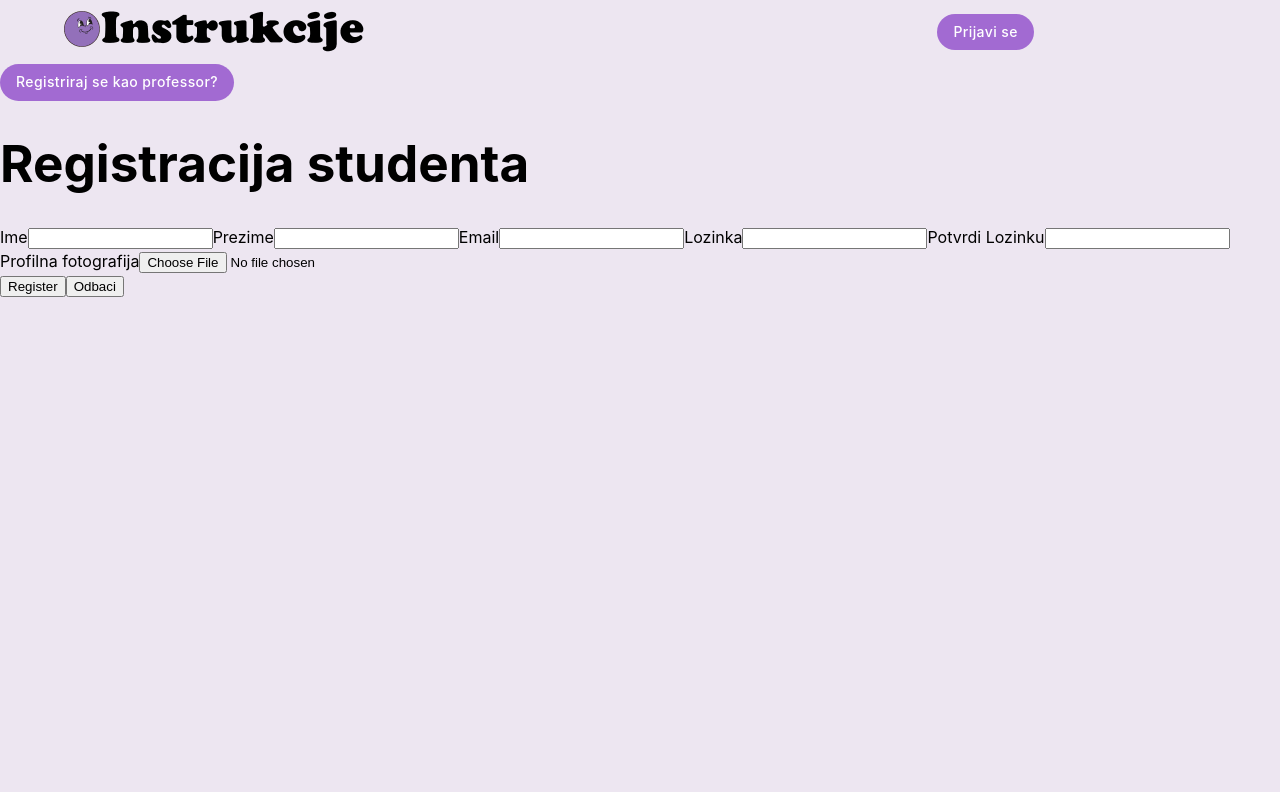
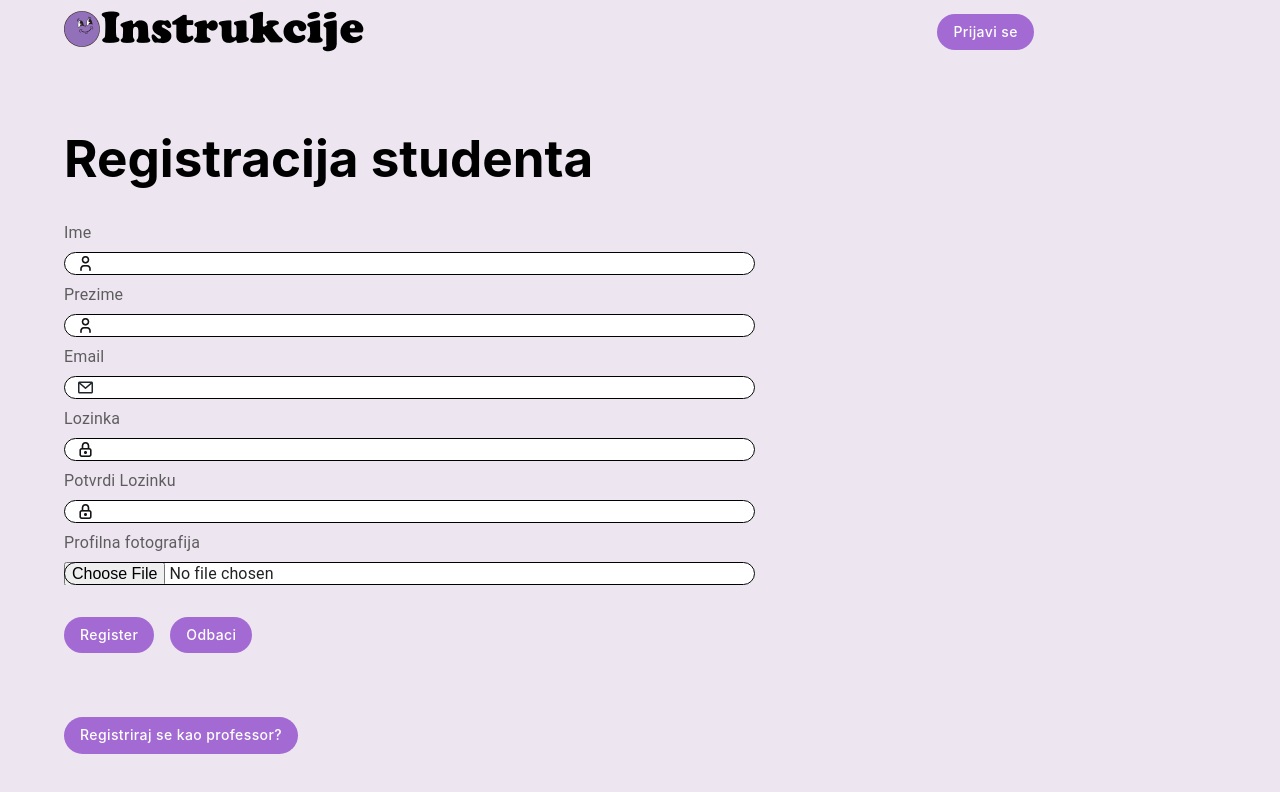
Before and after one commit to velimirkovacic/velimir-kovacic-dotnet, a React (Vite) app: page /register in a window 1280 px wide. Shown: the top 792 px of the page. Built offline with nearby package versions, Linux system fonts and the light colour scheme.

Commit message:
register page css

```diff
--- a/src/pages/registerpage/RegisterPage.css
+++ b/src/pages/registerpage/RegisterPage.css
@@ -0,0 +1,21 @@
+.register-wrapper {
+    width: 100vw;
+    height: fit-content;
+    display: flex;
+    justify-content: center;
+}
+
+.register-container {
+    width: 90%;
+    margin: 2rem 0;
+    display: flex;
+    flex-direction: column;
+}
+
+.register-form {
+    display: flex;
+    flex-direction: column;
+    margin-bottom: 2rem;
+    width: 60%;
+    gap: 0.5rem;
+}
--- a/src/pages/registerpage/RegisterPage.jsx
+++ b/src/pages/registerpage/RegisterPage.jsx
@@ -1,5 +1,13 @@
-import React, { useState } from "react";
-import { Button } from "@mui/material";
+import { useState } from "react";
+import {
+  Button,
+  FormControl,
+  InputAdornment,
+  InputLabel,
+  OutlinedInput,
+} from "@mui/material";
+
+import "./RegisterPage.css";
 import { handlerRegister } from "../../api/AuthApi";
 
 function RegisterPage() {
@@ -24,12 +32,12 @@ function RegisterPage() {
 
     // Prepare the data to be sent
     const studentData = new FormData();
-    studentData.append('name', studentName);
-    studentData.append('surname', studentSurname);
-    studentData.append('email', studentEmail);
-    studentData.append('password', studentPassword);
-    studentData.append('confirmPassword', studentConfirmPassword);
-    studentData.append('profilePicture', studentProfilePicture);
+    studentData.append("name", studentName);
+    studentData.append("surname", studentSurname);
+    studentData.append("email", studentEmail);
+    studentData.append("password", studentPassword);
+    studentData.append("confirmPassword", studentConfirmPassword);
+    studentData.append("profilePicture", studentProfilePicture);
 
     console.log(studentData);
 
@@ -41,12 +49,12 @@ function RegisterPage() {
     event.preventDefault();
 
     const professorData = new FormData();
-    professorData.append('name', professorName);
-    professorData.append('surname', professorSurname);
-    professorData.append('email', professorEmail);
-    professorData.append('password', professorPassword);
-    professorData.append('confirmPassword', professorConfirmPassword);
-    professorData.append('profilePicture', professorProfilePicture);
+    professorData.append("name", professorName);
+    professorData.append("surname", professorSurname);
+    professorData.append("email", professorEmail);
+    professorData.append("password", professorPassword);
+    professorData.append("confirmPassword", professorConfirmPassword);
+    professorData.append("profilePicture", professorProfilePicture);
 
     console.log(professorData);
 
@@ -63,60 +71,113 @@ function RegisterPage() {
 
   return (
     <>
-    <Button variant="contained" onClick={() => setShowStudentForm(!showStudentForm)}>
-      Registriraj se kao {showStudentForm ? 'professor' : 'student'}?
-    </Button>
       {showStudentForm ? (
-      <div>
+        <div className="register-wrapper">
+          <div className="register-container">
             <h1>Registracija studenta</h1>
             <form onSubmit={handleStudentSubmit}>
-          <div>
-            <label htmlFor="name">Ime</label>
-            <input
+              <div className="register-form">
+                <InputLabel htmlFor="name">Ime</InputLabel>
+                <OutlinedInput
+                  id="name"
                   type="text"
-              id="name"
                   value={studentName}
                   onChange={(e) => setStudentName(e.target.value)}
+                  startAdornment={
+                    <InputAdornment position="start">
+                      <img
+                        src="/icons/person-icon.svg"
+                        style={{ height: "15px", width: "15px" }}
+                      />
+                    </InputAdornment>
+                  }
                 />
 
-            <label htmlFor="surname">Prezime</label>
-            <input
+                <InputLabel htmlFor="surname">Prezime</InputLabel>
+                <OutlinedInput
+                  id="surname"
                   type="text"
-              id="surname"
                   value={studentSurname}
                   onChange={(e) => setStudentSurname(e.target.value)}
+                  startAdornment={
+                    <InputAdornment position="start">
+                      <img
+                        src="/icons/person-icon.svg"
+                        style={{ height: "15px", width: "15px" }}
+                      />
+                    </InputAdornment>
+                  }
                 />
 
-            <label htmlFor="email">Email</label>
-            <input
+                <InputLabel htmlFor="email">Email</InputLabel>
+                <OutlinedInput
+                  id="email"
                   type="email"
-              id="email"
                   value={studentEmail}
                   onChange={(e) => setStudentEmail(e.target.value)}
+                  startAdornment={
+                    <InputAdornment position="start">
+                      <img
+                        src="/icons/email-icon.svg"
+                        style={{ height: "15px", width: "15px" }}
+                      />
+                    </InputAdornment>
+                  }
                 />
 
-            <label htmlFor="password">Lozinka</label>
-            <input
+                <InputLabel htmlFor="password">Lozinka</InputLabel>
+                <OutlinedInput
+                  id="password"
                   type="password"
-              id="password"
                   value={studentPassword}
                   onChange={(e) => setStudentPassword(e.target.value)}
+                  startAdornment={
+                    <InputAdornment position="start">
+                      <img
+                        src="/icons/password-icon.svg"
+                        style={{ height: "15px", width: "15px" }}
+                      />
+                    </InputAdornment>
+                  }
                 />
 
-            <label htmlFor="confirmPassword">Potvrdi Lozinku</label>
-            <input
+                <InputLabel htmlFor="confirmPassword">
+                  Potvrdi Lozinku
+                </InputLabel>
+                <OutlinedInput
+                  id="confirmPassword"
                   type="password"
-              id="confirmPassword"
                   value={studentConfirmPassword}
                   onChange={(e) => setStudentConfirmPassword(e.target.value)}
+                  startAdornment={
+                    <InputAdornment position="start">
+                      <img
+                        src="/icons/password-icon.svg"
+                        style={{ height: "15px", width: "15px" }}
+                      />
+                    </InputAdornment>
+                  }
                 />
 
-            <label htmlFor="profilePicture">Profilna fotografija</label>
-            <input type="file" id="profilePicture" onChange={handleStudentImageChange} />
+                <InputLabel htmlFor="profilePicture">
+                  Profilna fotografija
+                </InputLabel>
+                <OutlinedInput
+                  id="profilePicture"
+                  type="file"
+                  onChange={handleStudentImageChange}
+                />
               </div>
-          <button type="submit">Register</button>
-          <button
+              <Button
+                type="submit"
+                variant="contained"
+                style={{ marginRight: "1rem" }}
+              >
+                Register
+              </Button>
+              <Button
                 type="button"
+                variant="contained"
                 onClick={() => {
                   setStudentName("");
                   setStudentSurname("");
@@ -127,60 +188,117 @@ function RegisterPage() {
                 }}
               >
                 Odbaci
-          </button>
+              </Button>
             </form>
           </div>
+        </div>
       ) : (
-      <div>
+        <div className="login-wrapper">
+          <div className="login-container">
             <h1>Registracija profesora</h1>
             <form onSubmit={handleProfessorSubmit}>
-          <div>
-            <label htmlFor="name">Ime</label>
-            <input
+              <div className="register-form">
+                <InputLabel htmlFor="name">Ime</InputLabel>
+                <OutlinedInput
+                  id="name"
                   type="text"
-              id="name"
                   value={professorName}
                   onChange={(e) => setProfessorName(e.target.value)}
+                  startAdornment={
+                    <InputAdornment position="start">
+                      <img
+                        src="/icons/person-icon.svg"
+                        style={{ height: "15px", width: "15px" }}
+                      />
+                    </InputAdornment>
+                  }
                 />
 
-            <label htmlFor="surname">Prezime</label>
-            <input
+                <InputLabel htmlFor="surname">Prezime</InputLabel>
+                <OutlinedInput
+                  id="surname"
                   type="text"
-              id="surname"
                   value={professorSurname}
                   onChange={(e) => setProfessorSurname(e.target.value)}
+                  startAdornment={
+                    <InputAdornment position="start">
+                      <img
+                        src="/icons/person-icon.svg"
+                        style={{ height: "15px", width: "15px" }}
+                      />
+                    </InputAdornment>
+                  }
                 />
 
-            <label htmlFor="email">Email</label>
-            <input
+                <InputLabel htmlFor="email">Email</InputLabel>
+                <OutlinedInput
+                  id="email"
                   type="email"
-              id="email"
                   value={professorEmail}
                   onChange={(e) => setProfessorEmail(e.target.value)}
+                  startAdornment={
+                    <InputAdornment position="start">
+                      <img
+                        src="/icons/email-icon.svg"
+                        style={{ height: "15px", width: "15px" }}
+                      />
+                    </InputAdornment>
+                  }
                 />
 
-            <label htmlFor="password">Lozinka</label>
-            <input
+                <InputLabel htmlFor="password">Lozinka</InputLabel>
+                <OutlinedInput
+                  id="password"
                   type="password"
-              id="password"
                   value={professorPassword}
                   onChange={(e) => setProfessorPassword(e.target.value)}
+                  startAdornment={
+                    <InputAdornment position="start">
+                      <img
+                        src="/icons/password-icon.svg"
+                        style={{ height: "15px", width: "15px" }}
+                      />
+                    </InputAdornment>
+                  }
                 />
 
-            <label htmlFor="confirmPassword">Potvrdi Lozinku</label>
-            <input
+                <InputLabel htmlFor="confirmPassword">
+                  Potvrdi Lozinku
+                </InputLabel>
+                <OutlinedInput
+                  id="confirmPassword"
                   type="password"
-              id="confirmPassword"
                   value={professorConfirmPassword}
                   onChange={(e) => setProfessorConfirmPassword(e.target.value)}
+                  startAdornment={
+                    <InputAdornment position="start">
+                      <img
+                        src="/icons/password-icon.svg"
+                        style={{ height: "15px", width: "15px" }}
+                      />
+                    </InputAdornment>
+                  }
                 />
 
-            <label htmlFor="profilePicture">Profilna fotografija</label>
-            <input type="file" id="profilePicture" onChange={handleProfessorImageChange} />
+                <InputLabel htmlFor="profilePicture">
+                  Profilna fotografija
+                </InputLabel>
+                <OutlinedInput
+                  id="profilePicture"
+                  type="file"
+                  onChange={handleProfessorImageChange}
+                />
               </div>
-          <button type="submit">Register</button>
-          <button
+              <Button
+                type="submit"
+                variant="contained"
+                style={{ marginRight: "1rem" }}
+              >
+                Register
+              </Button>
+              <Button
                 type="button"
+                variant="contained"
                 onClick={() => {
                   setProfessorName("");
                   setProfessorSurname("");
@@ -188,14 +306,24 @@ function RegisterPage() {
                   setProfessorPassword("");
                   setProfessorConfirmPassword("");
                   setProfessorProfilePicture(null);
-            }
-          }
+                }}
               >
                 Odbaci
-        </button>
+              </Button>
             </form>
           </div>
+        </div>
       )}
+      <div className="login-wrapper">
+        <div className="login-container" style={{ flexDirection: "row" }}>
+          <Button
+            variant="contained"
+            onClick={() => setShowStudentForm(!showStudentForm)}
+          >
+            Registriraj se kao {showStudentForm ? "professor" : "student"}?
+          </Button>
+        </div>
+      </div>
     </>
   );
 }
```
Also changed, not shown: public/icons/person-icon.svg (added). Lines whose indentation alone changed are shown as unchanged.
